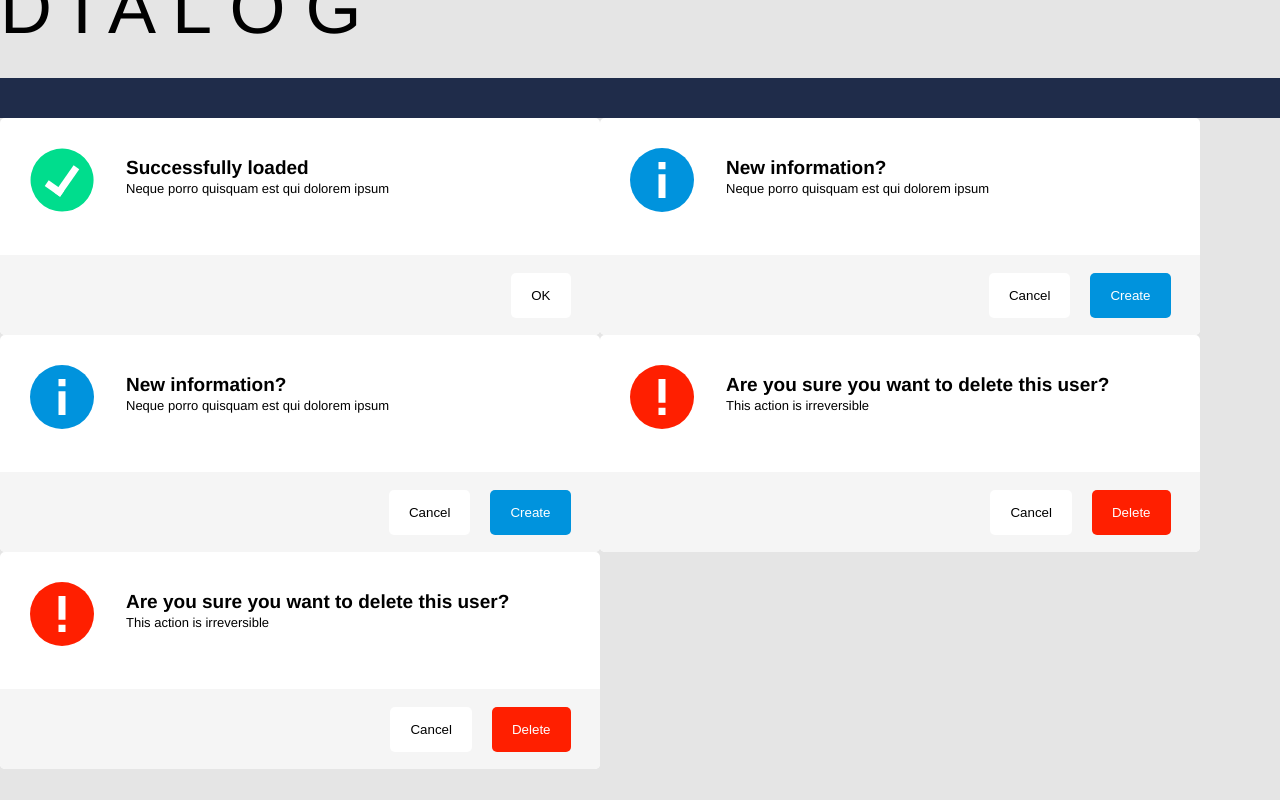
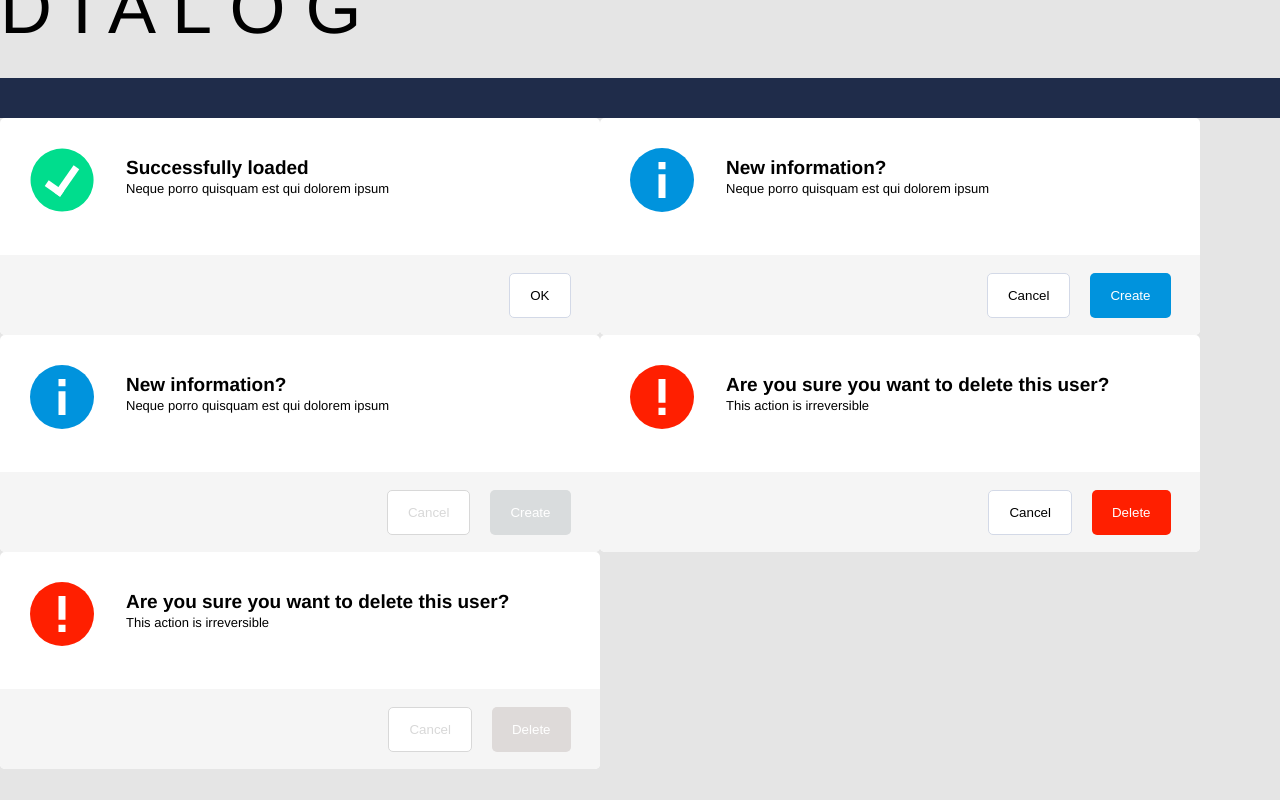
Before and after one commit to webprogramminghack/assignment-class18, a React (Vite) app: page / in a window 1280 px wide. Built offline with nearby package versions, Linux system fonts and the light colour scheme.

Commit message:
assignment 18 revisi button

```diff
--- a/src/App.tsx
+++ b/src/App.tsx
@@ -8,30 +8,35 @@ function App() {
       <Header>D I A L O G</Header>
       <div className={styles.main}>
         <Dialog
+          color='primary'
           variant='success'
           title='Successfully loaded'
           subtitle='Neque porro quisquam est qui dolorem ipsum'
           isDisabled={false}
         ></Dialog>
         <Dialog
+          color='danger'
           variant='info'
           title='New information?'
           subtitle='Neque porro quisquam est qui dolorem ipsum'
           isDisabled={false}
         ></Dialog>
         <Dialog
+          color='secondary'
           variant='info'
           title='New information?'
           subtitle='Neque porro quisquam est qui dolorem ipsum'
           isDisabled={true}
         ></Dialog>
         <Dialog
+          color='danger'
           variant='danger'
           title='Are you sure you want to delete this user?'
           subtitle='This action is irreversible'
           isDisabled={false}
         ></Dialog>
         <Dialog
+          color='danger'
           variant='danger'
           title='Are you sure you want to delete this user?'
           subtitle='This action is irreversible'
--- a/src/component/Button/Button.module.scss
+++ b/src/component/Button/Button.module.scss
@@ -1,31 +1,75 @@
-button {
+// button {
+//   height: rem-calc(45);
+//   padding: 0 rem-calc(20);
+//   border-radius: rem-calc(5);
+//   font-weight: 500;
+//   &.primary {
+//     color: #fff;
+//     &.success {
+//       display: none;
+//     }
+//     &.info {
+//       background-color: #0093dd;
+//     }
+//     &.danger {
+//       background-color: #ff1f00;
+//     }
+//     &:disabled {
+//       background: #d9dcdd;
+//     }
+//   }
+//   &.secondary {
+//     background-color: #fff;
+//     &:disabled {
+//       color: #d8d8d8;
+//     }
+//   }
+// }
+
+// :disabled {
+//   pointer-events: none;
+// }
+
+.button {
+  position: relative;
+  display: inline-flex;
+  align-items: center;
+  box-sizing: border-box;
   height: rem-calc(45);
   padding: 0 rem-calc(20);
   border-radius: rem-calc(5);
   font-weight: 500;
+  text-align: center;
+
   &.primary {
+    background: #0093dd;
     color: #fff;
-    &.success {
-      display: none;
-    }
-    &.info {
-      background-color: #0093dd;
-    }
-    &.danger {
-      background-color: #ff1f00;
-    }
+
     &:disabled {
       background: #d9dcdd;
     }
   }
+
   &.secondary {
-    background-color: #fff;
+    background: #fff;
+    border: 1px solid #d3d9e7;
+
     &:disabled {
       color: #d8d8d8;
+      border: 1px solid #d8d8d8;
     }
   }
+
+  &.danger {
+    background: #ff1f00;
+    color: #fff;
+
+    &:disabled {
+      background: #dedad9;
+    }
+  }
+
+  &:disabled {
+    pointer-events: none;
+  }
 }
-
-:disabled {
-  pointer-events: none;
-}
--- a/src/component/Button/Button.tsx
+++ b/src/component/Button/Button.tsx
@@ -1,26 +1,73 @@
+// import clsx from 'clsx';
+// import React, { FocusEvent, KeyboardEvent, MouseEvent, ReactNode } from 'react';
+// import styles from './Button.module.scss';
+
+// type ButtonConfirmProps = {
+//   variant: 'success' | 'info' | 'danger';
+//   children?: ReactNode;
+//   onClick?: (event: MouseEvent<HTMLButtonElement>) => void;
+//   onKeyDown?: (event: KeyboardEvent<HTMLButtonElement>) => void;
+//   onFocus?: (event: FocusEvent<HTMLButtonElement>) => void;
+//   onBlur?: (event: FocusEvent<HTMLButtonElement>) => void;
+//   onMouseEnter?: (event: MouseEvent<HTMLButtonElement>) => void;
+//   onMouseLeave?: (event: MouseEvent<HTMLButtonElement>) => void;
+//   disabled?: boolean;
+// };
+
+// export const ButtonConfirm: React.FC<ButtonConfirmProps> = ({
+//   variant,
+//   disabled,
+// }) => {
+//   return (
+//     <>
+//       <button
+//         disabled={disabled}
+//         className={clsx(styles.secondary, styles[variant])}
+//       >
+//         {variant === 'success' && <span>OK</span>}
+//         {variant !== 'success' && <span>Cancel</span>}
+//       </button>
+//       <button
+//         disabled={disabled}
+//         className={clsx(styles.primary, styles[variant])}
+//       >
+//         {' '}
+//         {variant === 'info' && <span>Create</span>}
+//         {variant !== 'info' && <span>Delete</span>}
+//       </button>
+//     </>
+//   );
+// };
+
 import clsx from 'clsx';
-import React, { MouseEvent, ReactNode } from 'react';
+import React, { FocusEvent, KeyboardEvent, MouseEvent, ReactNode } from 'react';
 import styles from './Button.module.scss';
 
-type ButtonConfirmProps = {
-  variant: 'success' | 'info' | 'danger';
-  children?: ReactNode;
+type ButtonProps = {
+  children: ReactNode;
+  color?: 'primary' | 'secondary' | 'danger';
+  onClick?: (event: MouseEvent<HTMLButtonElement>) => void;
+  onKeyDown?: (event: KeyboardEvent<HTMLButtonElement>) => void;
+  onFocus?: (event: FocusEvent<HTMLButtonElement>) => void;
+  onBlur?: (event: FocusEvent<HTMLButtonElement>) => void;
+  onMouseEnter?: (event: MouseEvent<HTMLButtonElement>) => void;
+  onMouseLeave?: (event: MouseEvent<HTMLButtonElement>) => void;
   disabled?: boolean;
-  onClick?: (e: MouseEvent<HTMLButtonElement>) => void;
 };
 
-export const ButtonConfirm: React.FC<ButtonConfirmProps> = ({ variant }) => {
+export const Button: React.FC<ButtonProps> = (props) => {
+  const { color = 'primary', children, ...remainingProps } = props;
+
   return (
-    <>
-      <button className={clsx(styles.secondary, styles[variant])}>
-        {variant === 'success' && <span>OK</span>}
-        {variant !== 'success' && <span>Cancel</span>}
-      </button>
-      <button className={clsx(styles.primary, styles[variant])}>
-        {' '}
-        {variant === 'info' && <span>Create</span>}
-        {variant !== 'info' && <span>Delete</span>}
-      </button>
-    </>
+    <button
+      className={clsx(styles.button, {
+        [styles.primary]: color === 'primary',
+        [styles.secondary]: color === 'secondary',
+        [styles.danger]: color === 'danger',
+      })}
+      {...remainingProps}
+    >
+      {children}
+    </button>
   );
 };
--- a/src/component/Dialog/Dialog.tsx
+++ b/src/component/Dialog/Dialog.tsx
@@ -1,4 +1,4 @@
-import { ButtonConfirm } from '@/component/Button/Button';
+import { Button } from '@/component/Button/Button';
 import clsx from 'clsx';
 import React, { ReactNode } from 'react';
 import styles from './Dialog.module.scss';
@@ -19,6 +19,7 @@ export const Header: React.FC<HeaderProps> = ({ children }) => {
 
 type DialogProps = {
   variant: 'success' | 'info' | 'danger';
+  color: 'primary' | 'secondary' | 'danger';
   title: string;
   subtitle: string;
   isDisabled?: boolean;
@@ -57,7 +58,19 @@ export const Dialog: React.FC<DialogProps> = ({
         </div>
       </div>
       <div className={clsx(styles.buttonWrapper)}>
-        <ButtonConfirm variant={variant} disabled={isDisabled}></ButtonConfirm>
+        <Button color='secondary' disabled={isDisabled}>
+          {variant === 'success' && <span>OK</span>}
+          {variant !== 'success' && <span>Cancel</span>}
+        </Button>
+        {variant === 'success' || (
+          <Button
+            color={variant === 'info' ? 'primary' : 'danger'}
+            disabled={isDisabled}
+          >
+            {variant === 'info' && <span>Create</span>}
+            {variant !== 'info' && <span>Delete</span>}
+          </Button>
+        )}
       </div>
     </div>
   );
```
